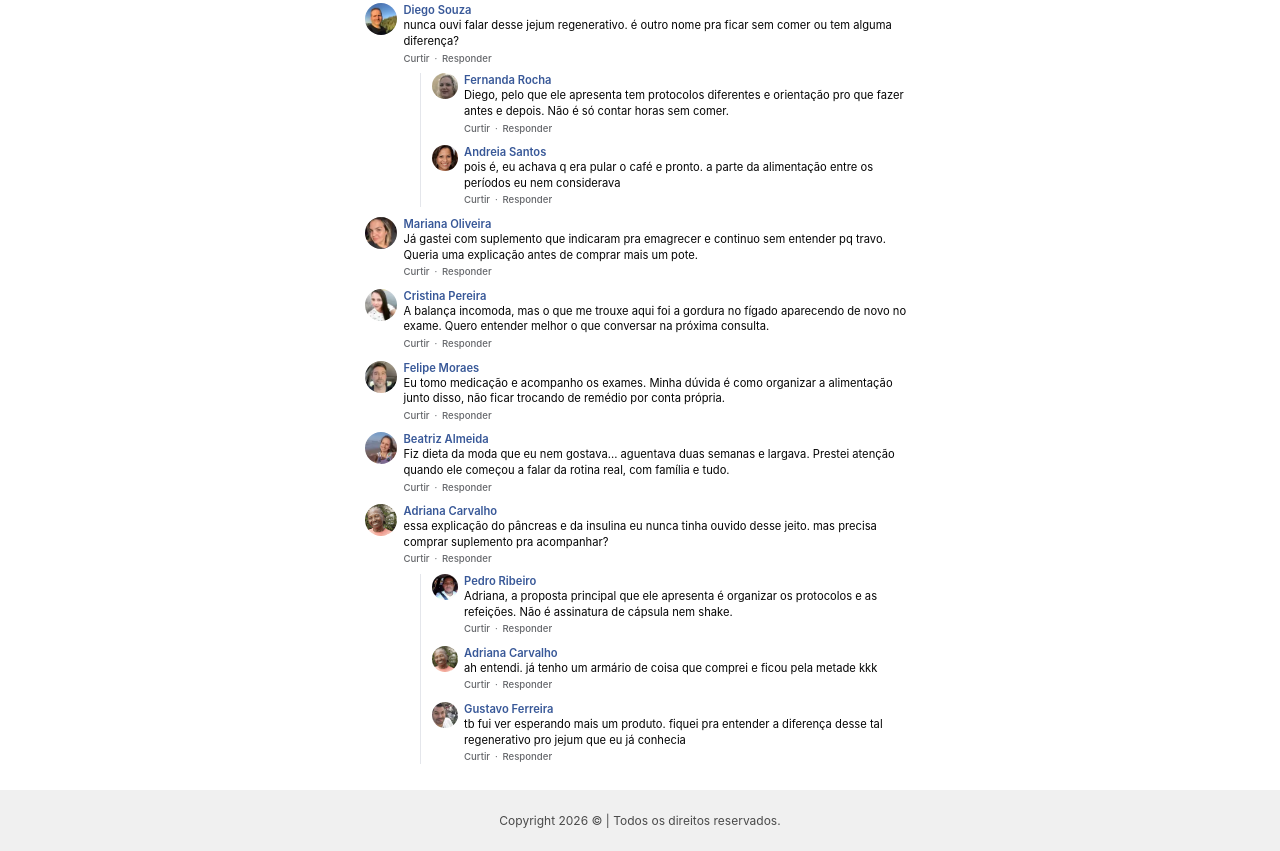
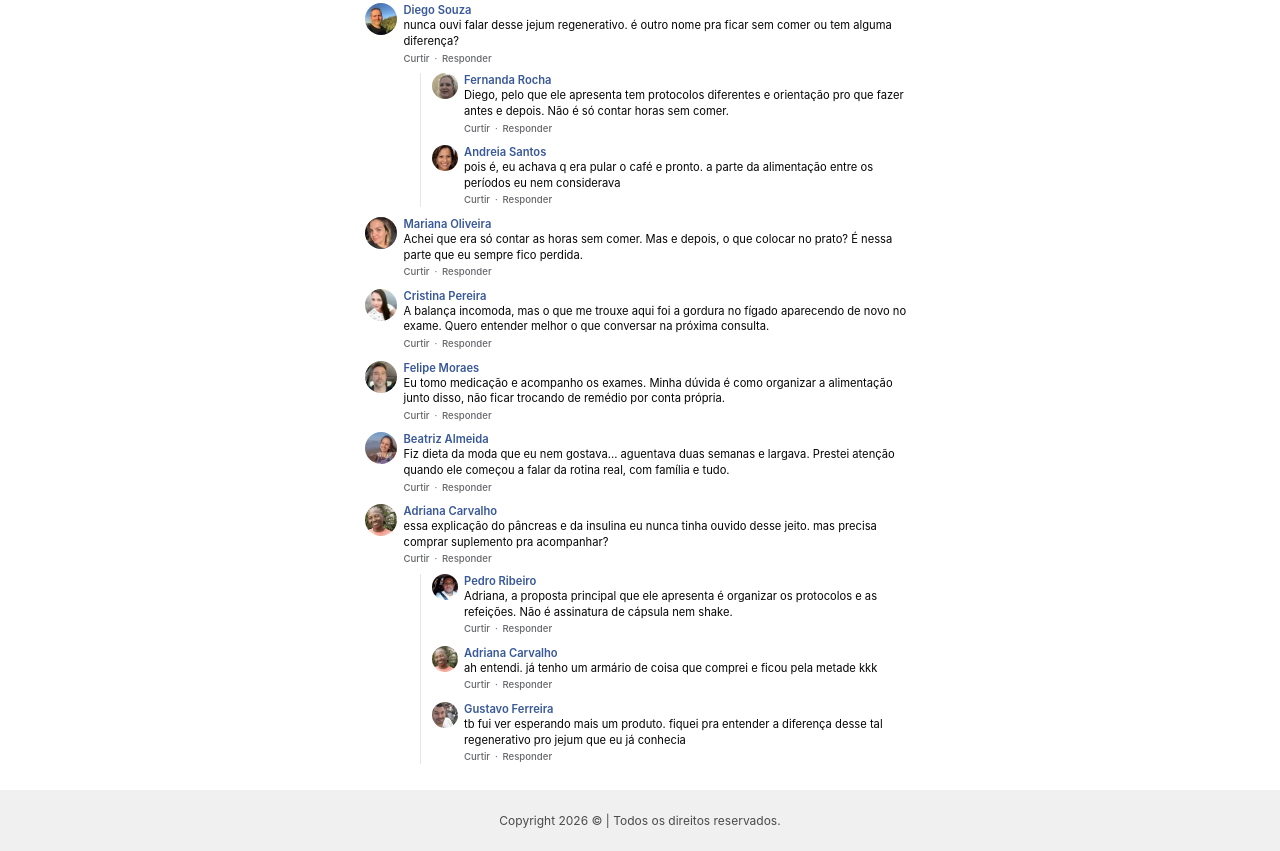
Before and after one commit to MeuFluxo/j20-face, a website: page index.html in a window 1280 px wide. Shown: the part 1213-2064 px from the top of the page. Drawn offline with Linux system fonts and the light colour scheme.

Commit message:
Ajusta comentário para dúvida sobre alimentação

```diff
--- a/index.html
+++ b/index.html
@@ -108,7 +108,7 @@
             </div>
           </div></article>
 
-          <article class="comment" id="c09"><span class="avatar avatar-sage" aria-hidden="true">M</span><div class="comment-body"><div class="comment-name">Mariana Oliveira</div><p>Já gastei com suplemento que indicaram pra emagrecer e continuo sem entender pq travo. Queria uma explicação antes de comprar mais um pote.</p><div class="comment-actions"><button type="button" data-like aria-pressed="false">Curtir</button><span>·</span><button type="button" data-reply>Responder</button></div></div></article>
+          <article class="comment" id="c09"><span class="avatar avatar-sage" aria-hidden="true">M</span><div class="comment-body"><div class="comment-name">Mariana Oliveira</div><p>Achei que era só contar as horas sem comer. Mas e depois, o que colocar no prato? É nessa parte que eu sempre fico perdida.</p><div class="comment-actions"><button type="button" data-like aria-pressed="false">Curtir</button><span>·</span><button type="button" data-reply>Responder</button></div></div></article>
 
           <article class="comment" id="c10"><span class="avatar avatar-lilac" aria-hidden="true">C</span><div class="comment-body"><div class="comment-name">Cristina Pereira</div><p>A balança incomoda, mas o que me trouxe aqui foi a gordura no fígado aparecendo de novo no exame. Quero entender melhor o que conversar na próxima consulta.</p><div class="comment-actions"><button type="button" data-like aria-pressed="false">Curtir</button><span>·</span><button type="button" data-reply>Responder</button></div></div></article>
 
```
